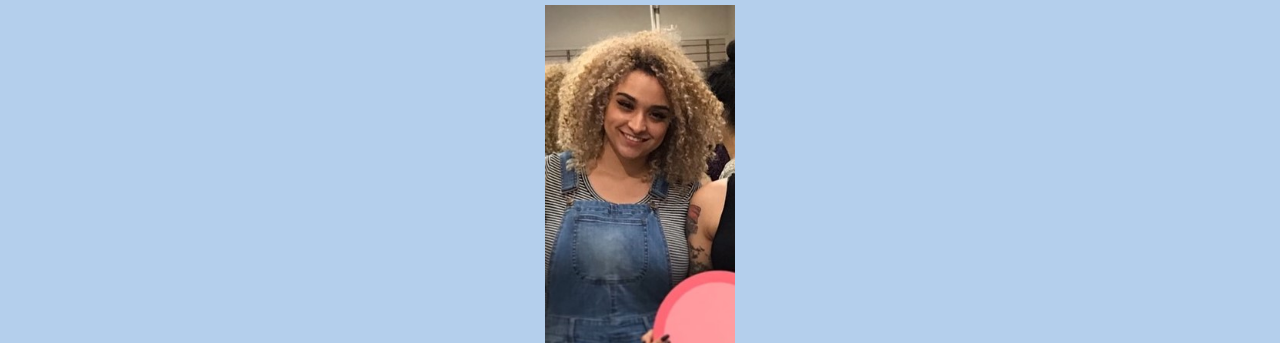
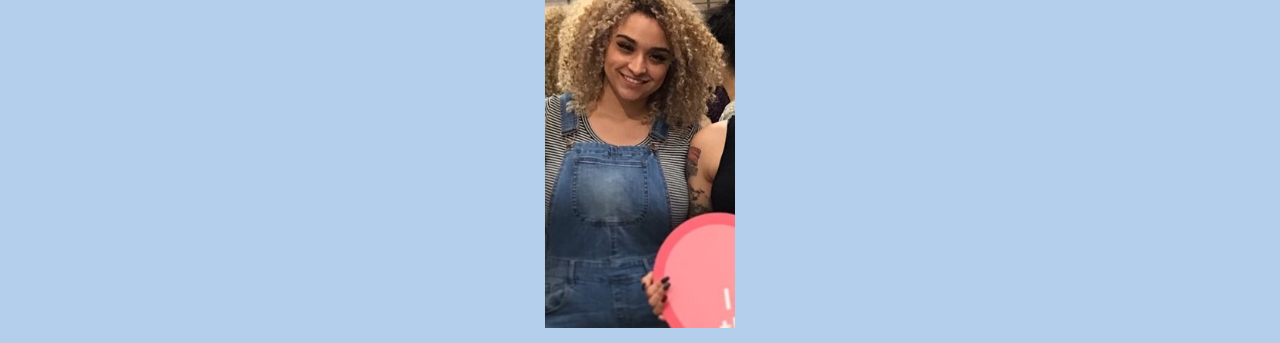
Before and after one commit to Mariahjohnson3/Mariahjohnson3.github.io, a plain HTML site: page index.html in a window 1280 px wide. Shown: the part 61-404 px from the top of the page. Drawn offline with Linux system fonts and the light colour scheme.

Commit message:
Add files via upload

```diff
--- a/index.html
+++ b/index.html
@@ -3,7 +3,6 @@
 h1 {text-align: center;}
 p {text-align: center;}
 div {text-align: center;}
-
 .center {
   display: block;
   margin-left: auto;
@@ -11,14 +10,17 @@ div {text-align: center;}
   width: 15%;
 }
 
+
 </style>
+ <img src="Mariah.JPG" class="center" /img>
     <head>
     	<body style="background-color:#B4CFEC;">
     	<title> Hello World</title>
  <h1 style="font-family:'Courier New'">Hello World </h1>
 
     </head>
-    <img src="Mariah.JPG" class="center" >
+
+
     <body>
  <p style="font-family:'Courier New'">My name is Mariah Johnson. I am 25 years old and a single mother to an amazing six-year-old daughter. I am currently attending Chaffey College to complete my degree in Computer Information Systems with an emphasis in Programming. When I have free time I love to go camping & hiking.
     </body>
```
